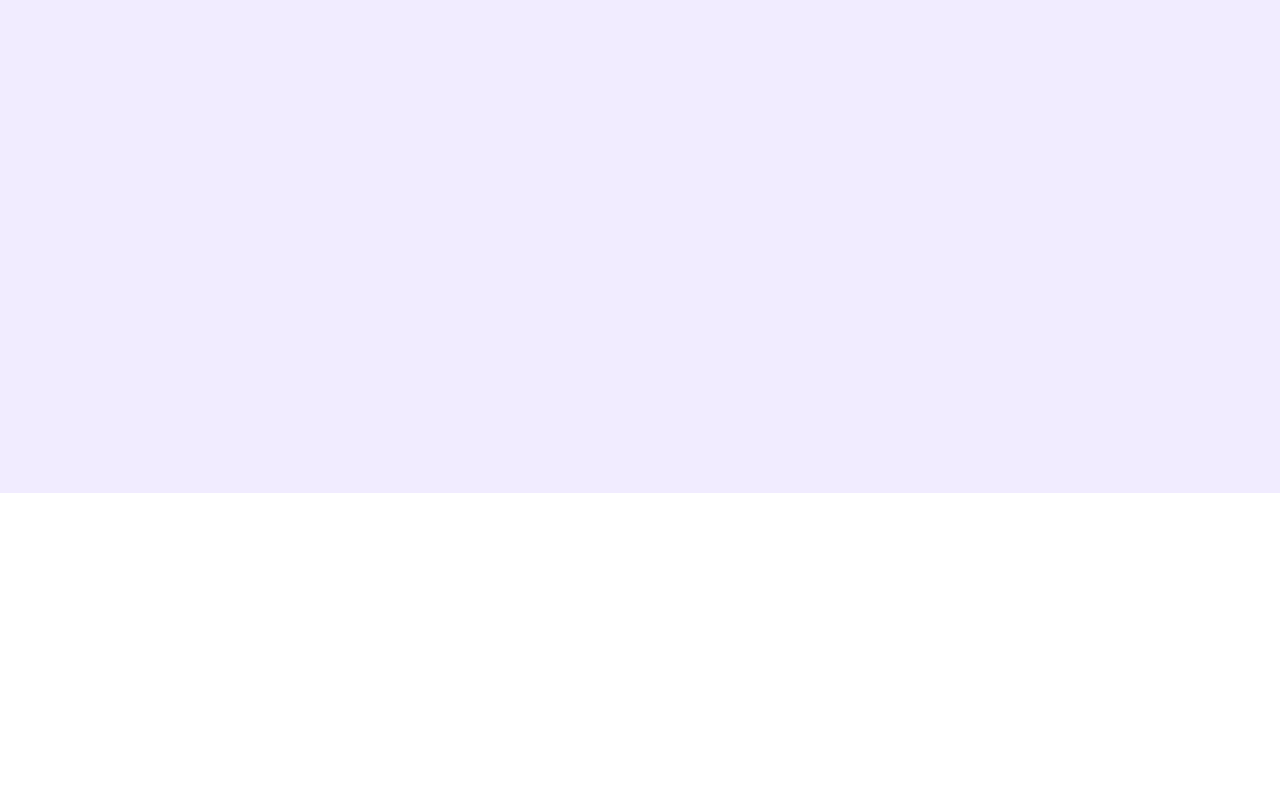
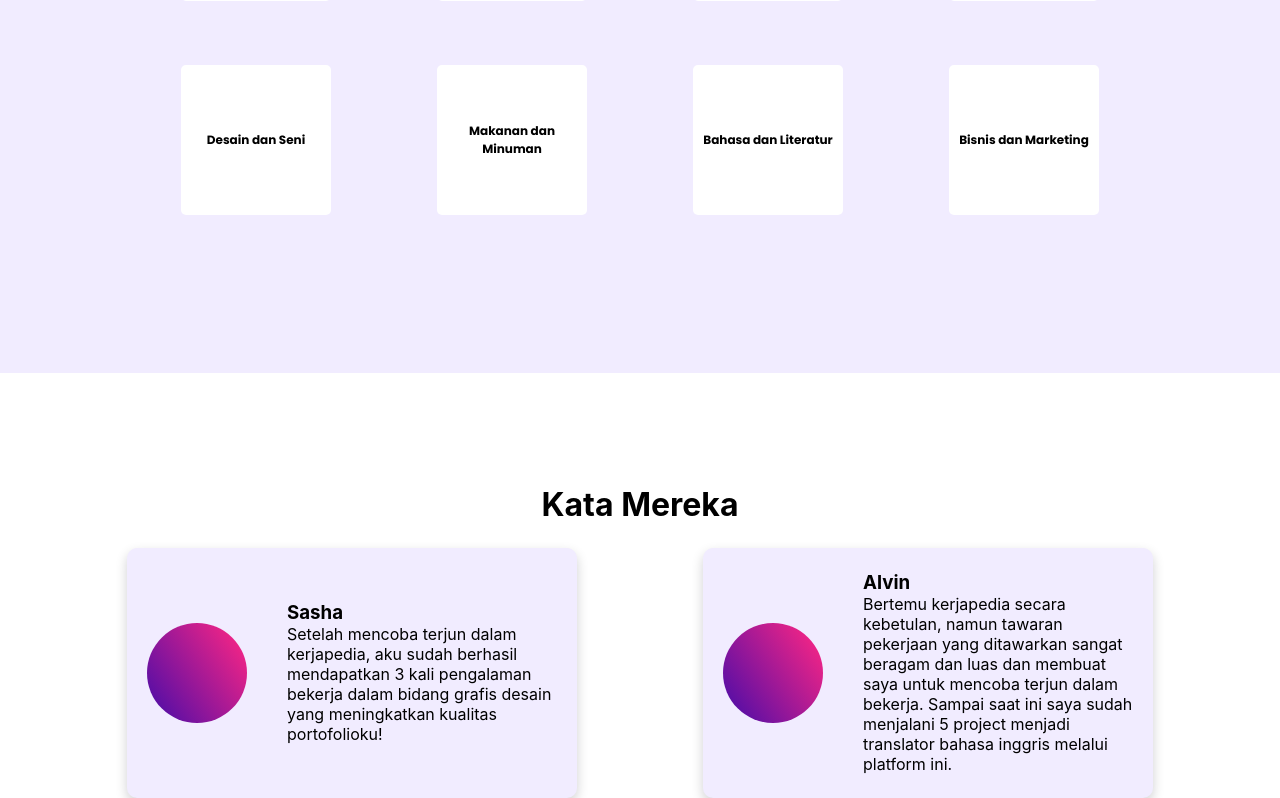
Before and after one commit to Briiad/internbcc, a React (Create React App) app: page /carikerja in a window 1280 px wide. Shown: the part 1173-1971 px from the top of the page. Built offline with nearby package versions, Linux system fonts and the light colour scheme.

Commit message:
not yet binded

```diff
--- a/src/components/kategori.js
+++ b/src/components/kategori.js
@@ -1,11 +1,18 @@
 import React from 'react'
+import { dataCategory } from '../config/dataCategory';
 
 function Kategori() {
     return (
         <div className="kategori">
-            <h1>Kategori</h1>
             <div className="list-kategori">
+                {dataCategory.map((item, index) => {
+                    return(
+                        <div key={index} className={item.cName}>
+                            <p className={item.cNameP}>{item.title}</p>
+                        </div>
+                    );
 
+                })}
             </div>
         </div>
     )
--- a/src/components/userReview.js
+++ b/src/components/userReview.js
@@ -3,7 +3,27 @@ import React from 'react'
 function UserReview() {
     return (
         <div className = "user-review">
+            <h1>Kata Mereka</h1>
+            <div className="review">
+                <div className="user">
+                    <div className="review-img">
 
+                    </div>
+                    <div className="review_user">
+                        <h3>Sasha</h3>
+                        <p>Setelah mencoba terjun dalam kerjapedia, aku sudah berhasil mendapatkan 3 kali pengalaman bekerja dalam bidang grafis desain yang meningkatkan kualitas portofolioku!</p>
+                    </div>
+                </div>
+                <div className="user">
+                    <div className="review-img">
+
+                    </div>
+                    <div className="review_user">
+                        <h3>Alvin</h3>
+                        <p>Bertemu kerjapedia secara kebetulan, namun tawaran pekerjaan yang ditawarkan sangat beragam dan luas dan membuat saya untuk mencoba terjun dalam bekerja. Sampai saat ini saya sudah menjalani 5 project menjadi translator bahasa inggris melalui platform ini.</p>
+                    </div>
+                </div>
+            </div>
         </div>
     )
 }
--- /dev/null
+++ b/src/config/dataCategory.js
@@ -0,0 +1,53 @@
+import React from 'react'
+
+export const dataCategory = [
+    {
+        title: 'Pekerjaan Rumah',
+        cName: 'category-list',
+        cNameP: 'list-desc'
+    },
+
+    {
+        title: 'Gaya Hidup',
+        cName: 'category-list',
+        cNameP: 'list-desc'
+
+    },
+
+    {
+        title: 'Edukasi',
+        cName: 'category-list',
+        cNameP: 'list-desc'
+    },
+
+    {
+        title: 'Teknologi',
+        cName: 'category-list',
+        cNameP: 'list-desc'
+    },
+
+    {
+        title: 'Desain dan Seni',
+        cName: 'category-list',
+        cNameP: 'list-desc'
+    },
+
+    {
+        title: 'Makanan dan Minuman',
+        cName: 'category-list',
+        cNameP: 'list-desc'
+    },
+
+    {
+        title: 'Bahasa dan Literatur',
+        cName: 'category-list',
+        cNameP: 'list-desc'
+    },
+
+    {
+        title: 'Bisnis dan Marketing',
+        cName: 'category-list',
+        cNameP: 'list-desc'
+    },
+
+]
--- a/src/config/selectCost.js
+++ b/src/config/selectCost.js
@@ -2,13 +2,13 @@ import React from 'react';
 import Select from 'react-select';
 
 const options = [
-    {label: 'IDR 500.000 - 1.000.000', value: '5to10'},
-    {label: 'IDR 1.000.000 - 3.000.000', value: '10to30'},
-    {label: 'IDR 3.000.000 - 7.000.000', value: '30to70'},
-    {label: 'IDR 7.000.000 - 10.000.000', value: '70to100'}
-]
+    {label: 'IDR 500.000 - 1.000.000', value: {minFee: 500000, maxFee: 1000000}},
+    {label: 'IDR 1.000.000 - 3.000.000', value: {minFee: 1000000, maxFee: 3000000}},
+    {label: 'IDR 3.000.000 - 7.000.000', value: {minFee: 3000000, maxFee: 7000000}},
+    {label: 'IDR 7.000.000 - 10.000.000', value: {minFee: 7000000, maxFee: 10000000}}
+];
 
-function CostSelect(props){
+function CostSelectMin(props){
     return(
         <div className="Select">
             <Select options={options} />
@@ -16,4 +16,5 @@ function CostSelect(props){
     );
 }
 
-export default CostSelect;
+
+export default CostSelectMin ;
--- a/src/css/carikerja.css
+++ b/src/css/carikerja.css
@@ -91,14 +91,79 @@
 
 .kategori{
     width: 100%;
-    height: 100vh;
+    height: 85vh;
     background-color: var(--darker_white);
+    display: flex;
+    align-items: center;
+    justify-content: center;
+    flex-direction: column;
 }
+
+.list-kategori{
+    display: flex;
+    flex-wrap: wrap;
+    justify-content: space-around;
+    width: 80%;
+}
+
+.list-kategori .category-list{
+    width: 150px;
+    height: 150px;
+    display: flex;
+    align-items: center;
+    justify-content: center;
+    text-align: center;
+    background-color: #fff;
+    border-radius: 5px;
+    margin: var(--lengthLg1);
+}
+
+.category-list .list-desc{
+    padding: var(--lengthSm1);
+    font-family: var(--font-poppins);
+    font-weight: 700;
+    font-size: 12px;
+}
+
 
 /* USER REVIEW */
 
 .user-review{
     width: 100%;
-    height: 100vh;
+    height: 70vh;
+    display: flex;
+    flex-direction: column;
+    justify-content: center;
+    align-items: center;
+}
 
+.review{
+    display: flex;
+    flex-direction: row;
+    width: 90%;
+    margin: var(--lengthMd3);
+    justify-content: space-around;
 }
+
+.review .user{
+    width: 450px;
+    height: 250px;
+    display: flex;
+    align-items: center;
+    justify-content: space-around;
+    flex-wrap: wrap;
+    border-radius: 10px;
+    background-color: var(--darker_white);
+    box-shadow: 0px 5px 12px rgba(12, 8, 22, 0.19);
+}
+
+.user .review-img{
+    width: 100px;
+    height: 100px;
+    border-radius: 100%;
+    background-image: var(--gradient-main);
+}
+
+.user .review_user{
+    width: 60%;
+}
```
